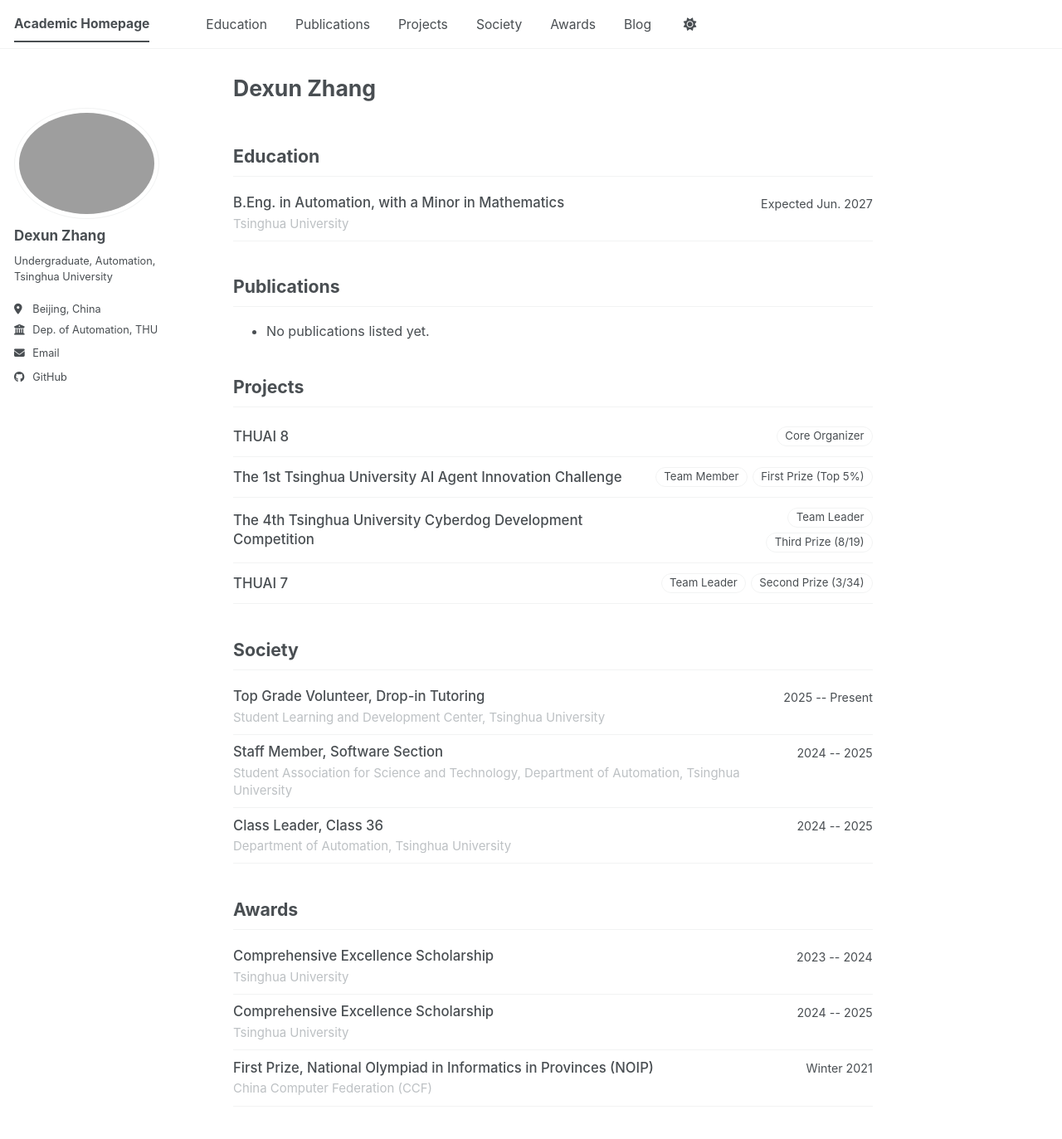
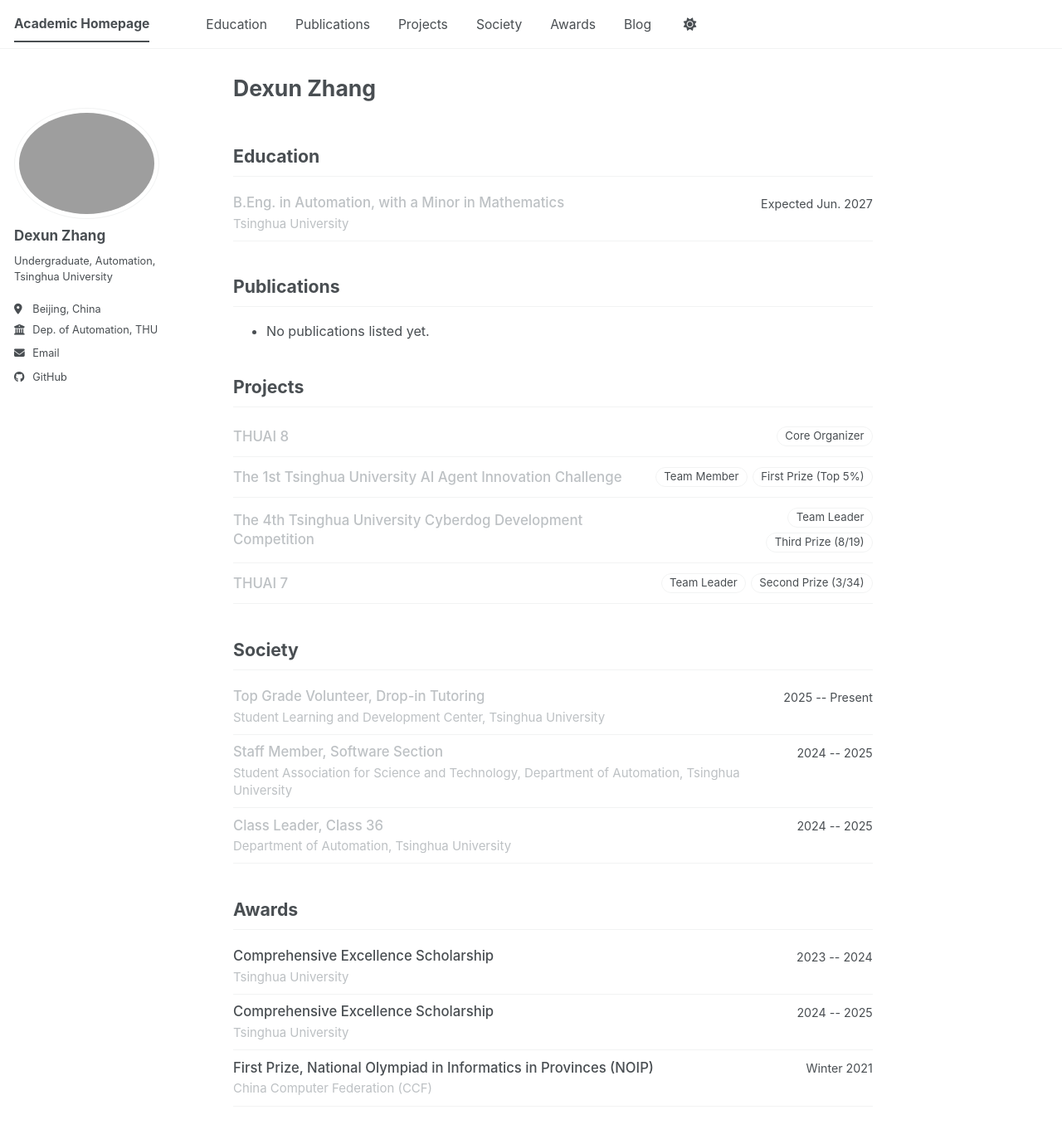
Before and after one commit to PsephurusGladius/academicpages, a Jekyll site: the page built from _pages/about.md, in a window 1280 px wide and 1400 px high. Shown: the top 1373 px of the window at 83% size. Built offline with Jekyll 4.4.1, drawn with Linux system fonts in a browser that asks for light colours; our own code applies the rules of GitHub Pages for plain Markdown files; a script bundle is joined from its source files by our own code; library files that are not in the unit come from our copies.

Commit message:
Lighten entry title color for softer emphasis

```diff
--- a/_sass/layout/_page.scss
+++ b/_sass/layout/_page.scss
@@ -123,6 +123,7 @@
   .cv-entry__title {
     font-size: 0.98em;
     font-weight: 550;
+    color: var(--global-text-color-light);
     line-height: 1.4;
   }
 
@@ -169,6 +170,7 @@
   .cv-expand__title {
     font-size: 0.99em;
     font-weight: 550;
+    color: var(--global-text-color-light);
     line-height: 1.35;
   }
 
```
